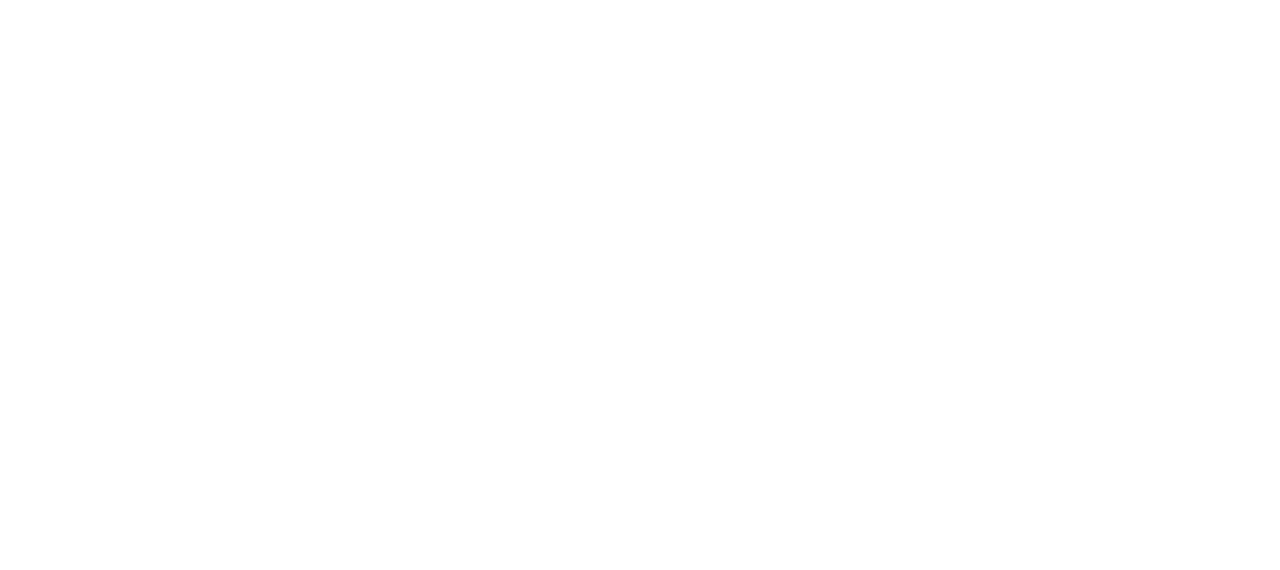
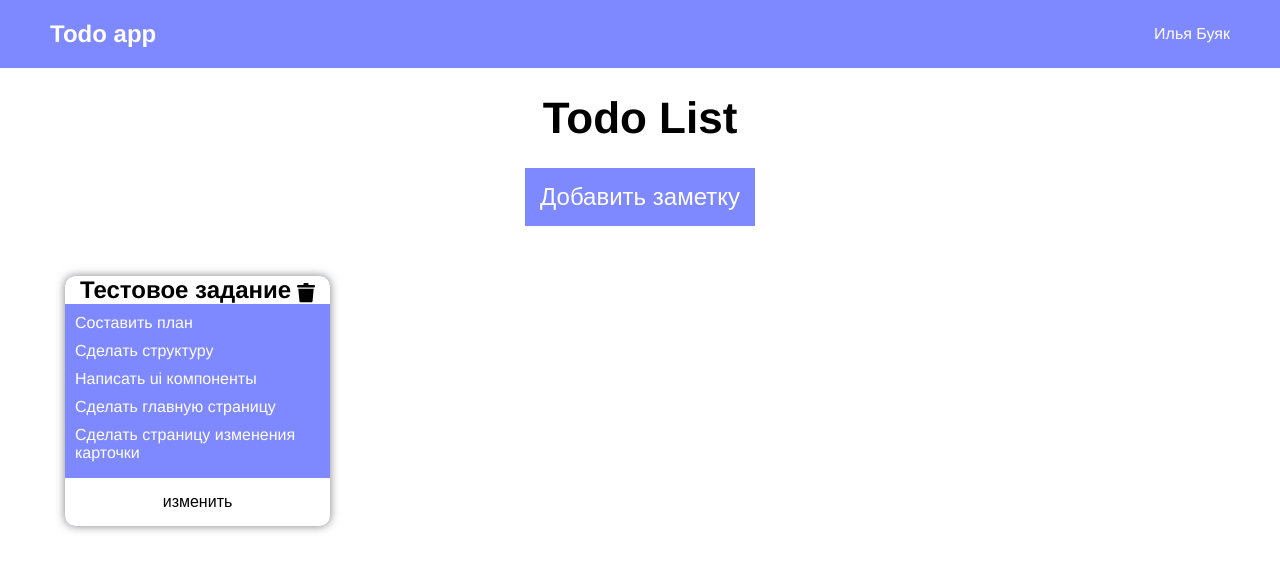
Before and after one commit to Ilya-Buyak/todo, a Vue app: page / in a window 1280 px wide. Shown: the top 570 px of the page. Built offline with nearby package versions, Linux system fonts and the light colour scheme.

Commit message:
дfirst step

```diff
--- a/public/index.html
+++ b/public/index.html
@@ -1,5 +1,5 @@
 <!DOCTYPE html>
-<html lang="en">
+<html lang="ru">
   <head>
     <meta charset="utf-8">
     <meta http-equiv="X-UA-Compatible" content="IE=edge">
--- a/src/App.vue
+++ b/src/App.vue
@@ -1,20 +1,72 @@
 <template>
-  <div id="app"></div>
+  <div class="root">
+    <app-header />
+    <h1 class="root__title">Todo List</h1>
+    <root-btn theme="root" @btn-click="togglePopupVisible">
+      Добавить заметку
+    </root-btn>
+    <main class="main">
+      <cards-list />
+    </main>
+    <popup v-if="isPopupShown" />
+    <overlay v-if="isPopupShown" @overlay-click="togglePopupVisible" />
+  </div>
 </template>
 
 <script>
+import Header from "@/components/blocks/Header";
+import Button from "@/components/ui/Button";
+import CardsList from "@/components/blocks/CardsList";
+import Popup from "@/components/blocks/Popup";
+import Overlay from "@/components/ui/Overlay";
 export default {
-  name: "App"
+  name: "App",
+  components: {
+    "app-header": Header,
+    "root-btn": Button,
+    "cards-list": CardsList,
+    popup: Popup,
+    overlay: Overlay
+  },
+  methods: {
+    togglePopupVisible() {
+      console.log("as");
+      return this.$store.dispatch("togglePopupVisible");
+    }
+  },
+  computed: {
+    isPopupShown() {
+      return this.$store.getters.isPopupShown;
+    }
+  }
 };
 </script>
 
 <style>
-#app {
+html {
+  box-sizing: border-box;
+}
+*,
+*::before,
+*::after {
+  box-sizing: inherit;
+  margin: 0;
+}
+body {
+  margin: 0;
+  padding: 0;
+}
+
+.root {
+  max-width: 1440px;
+  margin: 0 auto;
   font-family: Avenir, Helvetica, Arial, sans-serif;
   -webkit-font-smoothing: antialiased;
   -moz-osx-font-smoothing: grayscale;
+}
+.root__title {
+  margin: 25px auto;
   text-align: center;
-  color: #2c3e50;
-  margin-top: 60px;
+  font-size: 44px;
 }
 </style>
--- /dev/null
+++ b/src/components/blocks/CardsList.vue
@@ -0,0 +1,68 @@
+<template>
+  <ul v-if="hasCards" class="cards">
+    <li class="card" v-for="card in cards" :key="card.id">
+      <h2 class="card__title">{{ card.title }}</h2>
+      <delete-btn theme="delete" />
+      <p class="card__text">Составить план</p>
+      <p class="card__text">Сделать структуру</p>
+      <p class="card__text">Написать ui компоненты</p>
+      <p class="card__text">Сделать главную страницу</p>
+      <p class="card__text">Сделать страницу изменения карточки</p>
+      <edit-btn theme="card">изменить</edit-btn>
+    </li>
+  </ul>
+  <p v-else class="cards">Список пуст...</p>
+</template>
+
+<script>
+import Button from "@/components/ui/Button";
+
+export default {
+  computed: {
+    cards() {
+      return this.$store.getters.cards;
+    },
+    hasCards() {
+      return this.$store.getters.cardsLength;
+    }
+  },
+  components: {
+    "edit-btn": Button,
+    "delete-btn": Button
+  }
+};
+</script>
+
+<style scoped>
+.cards {
+  padding: 50px;
+  margin: 0 auto;
+  display: grid;
+  grid-template-columns: repeat(4, 1fr);
+  grid-auto-rows: min-content;
+  grid-gap: 30px;
+  max-width: 1250px;
+  width: 100%;
+  list-style: none;
+}
+.card {
+  position: relative;
+  display: flex;
+  flex-direction: column;
+  border: none;
+  box-shadow: 0 0 10px rgba(0, 0, 0, 0.5);
+  background-color: #7f89ff;
+  border-radius: 10px;
+  min-height: 250px;
+}
+
+.card__title {
+  padding-left: 15px;
+  background-color: #fff;
+  border-radius: 10px 10px 0 0;
+}
+.card__text {
+  margin: 10px 0 0 10px;
+  color: #fff;
+}
+</style>
--- /dev/null
+++ b/src/components/blocks/Header.vue
@@ -0,0 +1,21 @@
+<template>
+  <header class="header">
+    <h2 class="header__title">Todo app</h2>
+    <p class="header__author">Илья Буяк</p>
+  </header>
+</template>
+
+<script></script>
+
+<style scoped>
+.header {
+  max-width: 1440px;
+  width: 100%;
+  display: flex;
+  justify-content: space-between;
+  align-items: center;
+  padding: 20px 50px;
+  background-color: #7f89ff;
+  color: white;
+}
+</style>
--- /dev/null
+++ b/src/components/blocks/Popup.vue
@@ -0,0 +1,43 @@
+<template>
+  <div class="popup">
+    <img
+      src="../../assets/close.svg"
+      class="popup__close"
+      alt="закрыть окно"
+      @click="togglePopupVisible"
+    />
+  </div>
+</template>
+
+<script>
+export default {
+  methods: {
+    togglePopupVisible() {
+      this.$store.dispatch("togglePopupVisible");
+    }
+  },
+  computed: {}
+};
+</script>
+
+<style scoped>
+.popup {
+  max-width: 700px;
+  width: 100%;
+  position: fixed;
+  top: 50%;
+  left: 50%;
+  z-index: 2;
+  padding: 20px;
+  transform: translate(-50%, -50%);
+  overflow: auto;
+  background-color: #7f89ff;
+  color: #fff;
+}
+.popup__close {
+  position: absolute;
+  top: 20px;
+  right: 20px;
+  cursor: pointer;
+}
+</style>
--- /dev/null
+++ b/src/components/ui/Button.vue
@@ -0,0 +1,60 @@
+<template>
+  <button
+    :class="['button', `button_theme_${theme}`]"
+    @click="$emit('btn-click')"
+  >
+    <slot></slot>
+  </button>
+</template>
+
+<script>
+export default {
+  props: {
+    theme: String
+  }
+};
+</script>
+
+<style scoped>
+.button {
+  border: none;
+  cursor: pointer;
+  background: none;
+  text-align: center;
+  outline: none;
+  display: block;
+}
+
+.button:hover {
+  opacity: 0.7;
+  transition: 0.3s;
+}
+
+.button_theme_root {
+  margin: 0 auto;
+  padding: 15px;
+  font-size: 24px;
+  font-weight: 500;
+  color: white;
+  background-color: #7f89ff;
+}
+.button_theme_card {
+  padding: 15px 15px;
+  background-color: white;
+  border-radius: 0 0 10px 10px;
+  width: 100%;
+  text-align: center;
+  font-size: 16px;
+  margin: auto 0 0 0;
+}
+.button_theme_delete {
+  background: url(../../assets/trash-icon.svg) center no-repeat;
+  border: none;
+  width: 18px;
+  height: 20px;
+  position: absolute;
+  top: 7px;
+  right: 15px;
+  cursor: pointer;
+}
+</style>
--- /dev/null
+++ b/src/components/ui/Overlay.vue
@@ -0,0 +1,19 @@
+<template>
+  <div @click="$emit('overlay-click')" class="overlay"></div>
+</template>
+
+<script>
+export default {};
+</script>
+
+<style scoped>
+.overlay {
+  position: fixed;
+  top: 0;
+  left: 0;
+  width: 100%;
+  height: 100%;
+  background-color: rgba(0, 0, 0, 0.5);
+  z-index: 1;
+}
+</style>
--- a/src/store/index.js
+++ b/src/store/index.js
@@ -1,5 +1,7 @@
 import Vue from "vue";
 import Vuex from "vuex";
+import cardsList from "./modules/cardsList";
+import popup from "./modules/popup";
 
 Vue.use(Vuex);
 
@@ -7,5 +9,8 @@
   state: {},
   mutations: {},
   actions: {},
-  modules: {}
+  modules: {
+    cardsList,
+    popup
+  }
 });
--- /dev/null
+++ b/src/store/modules/cardsList.js
@@ -0,0 +1,25 @@
+const state = {
+  items: [
+    {
+      id: 1,
+      title: "Тестовое задание"
+    }
+  ]
+};
+
+const getters = {
+  cards(state) {
+    return state.items;
+  },
+
+  cardsLength(state) {
+    if (state.items.length >= 1) {
+      return true;
+    }
+  }
+};
+
+export default {
+  state,
+  getters
+};
--- /dev/null
+++ b/src/store/modules/popup.js
@@ -0,0 +1,28 @@
+const state = {
+  popupShown: false
+};
+
+const getters = {
+  isPopupShown(state) {
+    return state.popupShown;
+  }
+};
+
+const mutations = {
+  togglePopupVisible(state) {
+    state.popupShown = !state.popupShown;
+  }
+};
+
+const actions = {
+  togglePopupVisible({ commit }) {
+    commit("togglePopupVisible");
+  }
+};
+
+export default {
+  state,
+  getters,
+  mutations,
+  actions
+};
```
Also changed, not shown: src/assets/close.svg (added), src/assets/trash-icon.svg (added).
